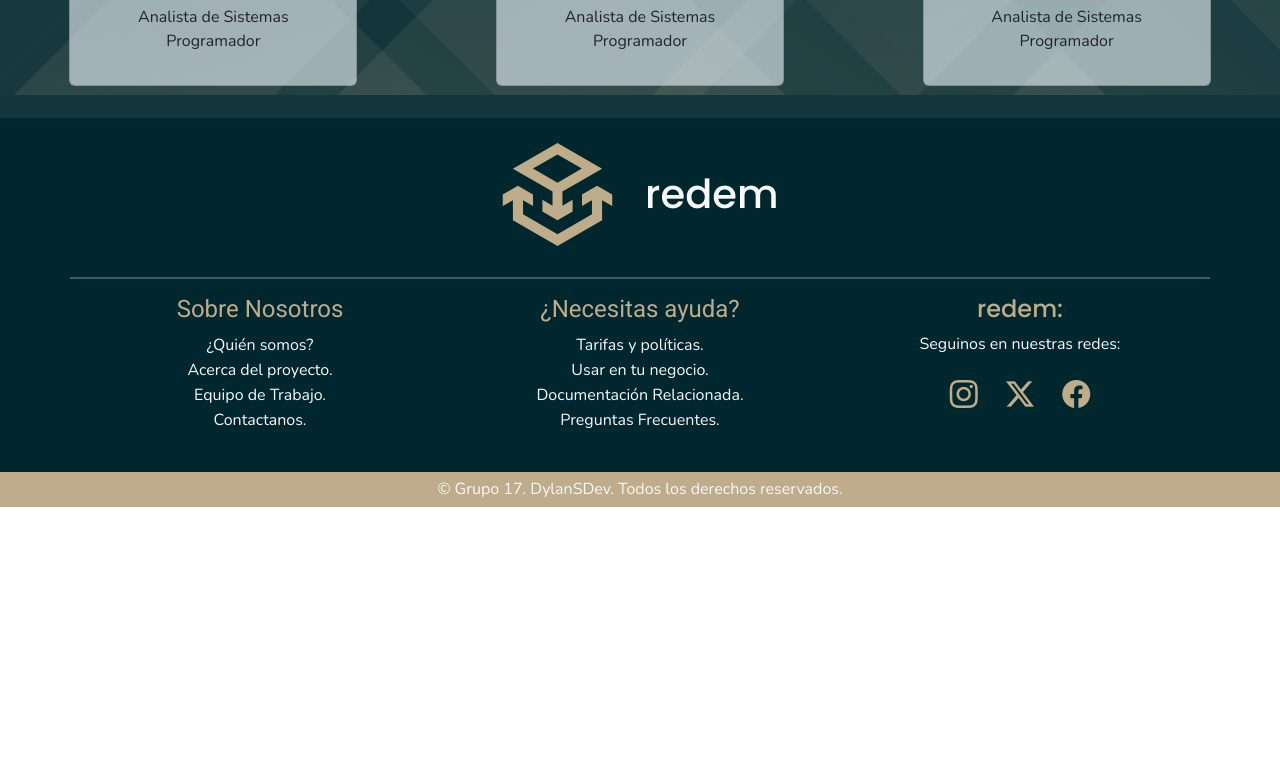
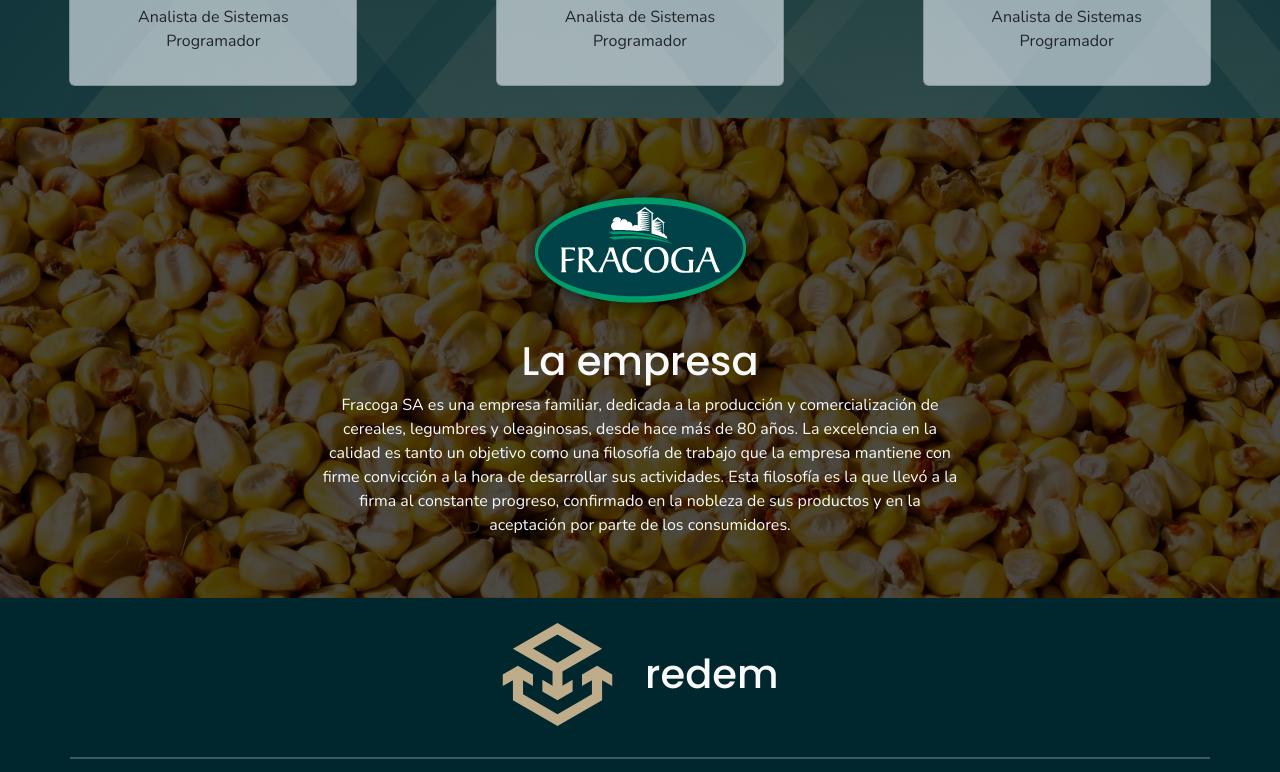
Before and after one commit to DylanSDev/tfi, a plain HTML site: page index.html in a window 1280 px wide. Shown: the part 2334-3106 px from the top of the page. Before the commit the page ends 2841 px from the top, so only its background shows below. Drawn offline with nearby package versions, Linux system fonts and the light colour scheme.

Commit message:
Se ha agregado la sección: la empresa

```diff
--- a/index.html
+++ b/index.html
@@ -312,7 +312,7 @@
           </div>
           <div class="card card-miembros pt-3" style="width: 18rem">
             <img
-              src="./img/Perfil-D.png"
+              src="./img/Perfil-L.jpg"
               class="card-img-top img-card2"
               alt="..."
             />
@@ -324,6 +324,38 @@
             </div>
           </div>
         </article>
+      </section>
+
+      <!-- La empresa -->
+      <section
+        class="w-100 d-flex justify-content-center align-items-center section-caracteristicas"
+      >
+        <img
+          src="./img/fondo_maiz.jpg"
+          width="100%"
+          alt="fondo de plantas de trigo"
+          class="fondo_principal"
+        />
+        <div class="position-absolute d-flex flex-column align-items-center">
+          <div>
+            <img
+              src="./img/Logo_FracogaSA.png"
+              alt="Logo Fracoga"
+              width="100%"
+            />
+          </div>
+          <h2 class="tx-titulo text text-center text-light fs-1">La empresa</h2>
+          <p class="tx-parrafo w-50 text-light text-center">
+            Fracoga SA es una empresa familiar, dedicada a la producción y
+            comercialización de cereales, legumbres y oleaginosas, desde hace
+            más de 80 años. La excelencia en la calidad es tanto un objetivo
+            como una filosofía de trabajo que la empresa mantiene con firme
+            convicción a la hora de desarrollar sus actividades. Esta filosofía
+            es la que llevó a la firma al constante progreso, confirmado en la
+            nobleza de sus productos y en la aceptación por parte de los
+            consumidores.
+          </p>
+        </div>
       </section>
     </main>
 
```
Also changed, not shown: css/style.css (line endings or trailing spaces), img/fondo_maiz.jpg (added).
